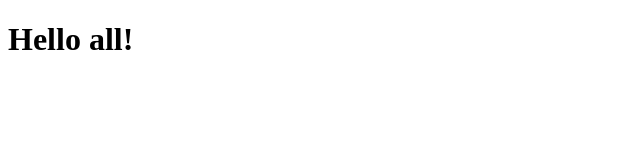
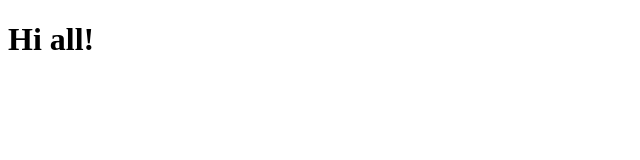
Before and after one commit to verter187/portfolio, a plain HTML site: page index.html in a window 1280 px wide. Shown: the whole page, without its empty margins (0-640 px from the left). Drawn offline with Linux system fonts and the light colour scheme.

Commit message:
new issue

```diff
--- a/index.html
+++ b/index.html
@@ -7,7 +7,7 @@
     <title>Document</title>
   </head>
   <body>
-    <h1>Hello all!</h1>
+    <h1>Hi all!</h1>
     <script src="script/script.js"></script>
   </body>
 </html>
```
